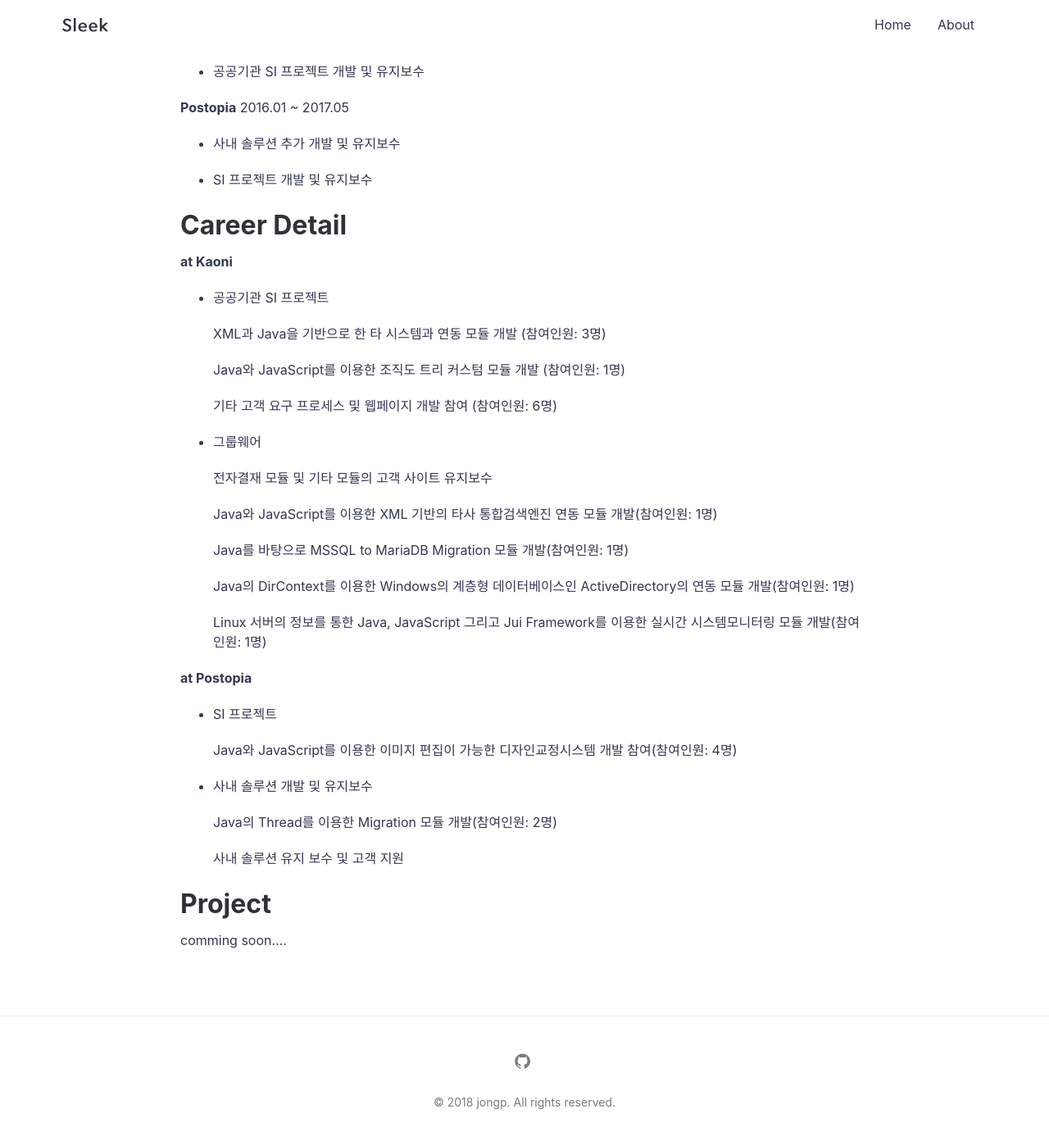
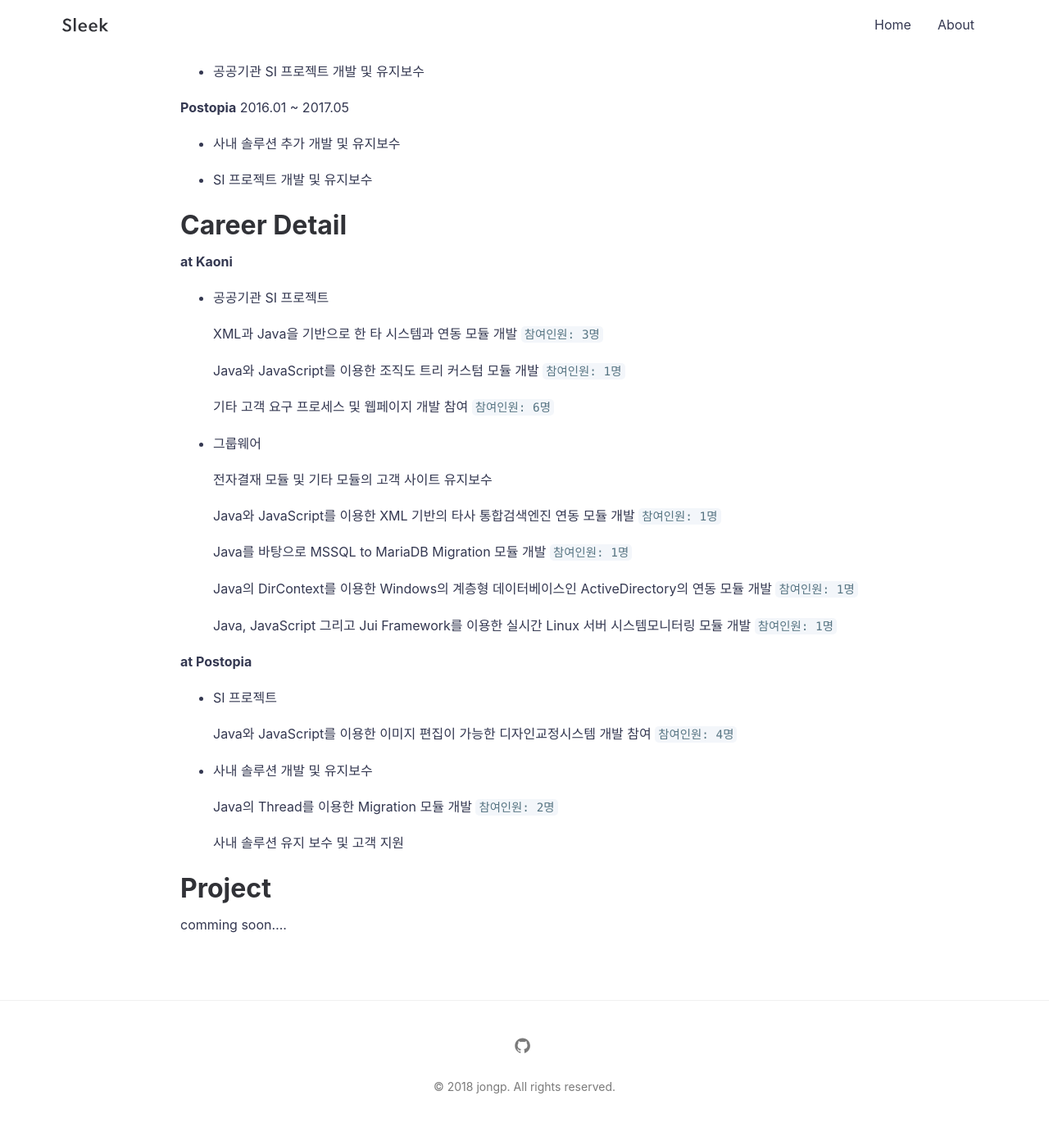
Before and after one commit to jonggyun/jonggyun.github.io, a Jekyll site: the page built from about.md, in a window 1280 px wide and 1400 px high, scrolled down 745 px. Shown: the top 1392 px of the window at 82% size. Built offline with Jekyll 4.4.1, drawn with Linux system fonts in a browser that asks for light colours.

Commit message:
modify about

```diff
--- a/about.md
+++ b/about.md
@@ -51,33 +51,33 @@ Career Detail
 
 - 공공기관 SI 프로젝트
 
-  XML과 Java을 기반으로 한 타 시스템과 연동 모듈 개발 (참여인원: 3명)
+  XML과 Java을 기반으로 한 타 시스템과 연동 모듈 개발 `참여인원: 3명`
 
-  Java와 JavaScript를 이용한 조직도 트리 커스텀 모듈 개발 (참여인원: 1명)
+  Java와 JavaScript를 이용한 조직도 트리 커스텀 모듈 개발 `참여인원: 1명`
 
-  기타 고객 요구 프로세스 및 웹페이지 개발 참여 (참여인원: 6명)
+  기타 고객 요구 프로세스 및 웹페이지 개발 참여 `참여인원: 6명`
 
 - 그룹웨어
 
   전자결재 모듈 및 기타 모듈의 고객 사이트 유지보수
 
-  Java와 JavaScript를 이용한 XML 기반의 타사 통합검색엔진 연동 모듈 개발(참여인원: 1명)
+  Java와 JavaScript를 이용한 XML 기반의 타사 통합검색엔진 연동 모듈 개발 `참여인원: 1명`
 
-  Java를 바탕으로 MSSQL to MariaDB Migration 모듈 개발(참여인원: 1명)
+  Java를 바탕으로 MSSQL to MariaDB Migration 모듈 개발 `참여인원: 1명`
 
-  Java의 DirContext를 이용한 Windows의 계층형 데이터베이스인 ActiveDirectory의 연동 모듈 개발(참여인원: 1명)
+  Java의 DirContext를 이용한 Windows의 계층형 데이터베이스인 ActiveDirectory의 연동 모듈 개발 `참여인원: 1명`
 
-  Linux 서버의 정보를 통한 Java, JavaScript 그리고 Jui Framework를 이용한 실시간 시스템모니터링 모듈 개발(참여인원: 1명)
+  Java, JavaScript 그리고 Jui Framework를 이용한 실시간 Linux 서버 시스템모니터링 모듈 개발 `참여인원: 1명`
 
 **at Postopia**
 
 - SI 프로젝트
 
-  Java와 JavaScript를 이용한 이미지 편집이 가능한 디자인교정시스템 개발 참여(참여인원: 4명)
+  Java와 JavaScript를 이용한 이미지 편집이 가능한 디자인교정시스템 개발 참여 `참여인원: 4명`
 
 - 사내 솔루션 개발 및 유지보수
 
-  Java의 Thread를 이용한 Migration 모듈 개발(참여인원: 2명)
+  Java의 Thread를 이용한 Migration 모듈 개발 `참여인원: 2명`
 
   사내 솔루션 유지 보수 및 고객 지원
 
```
